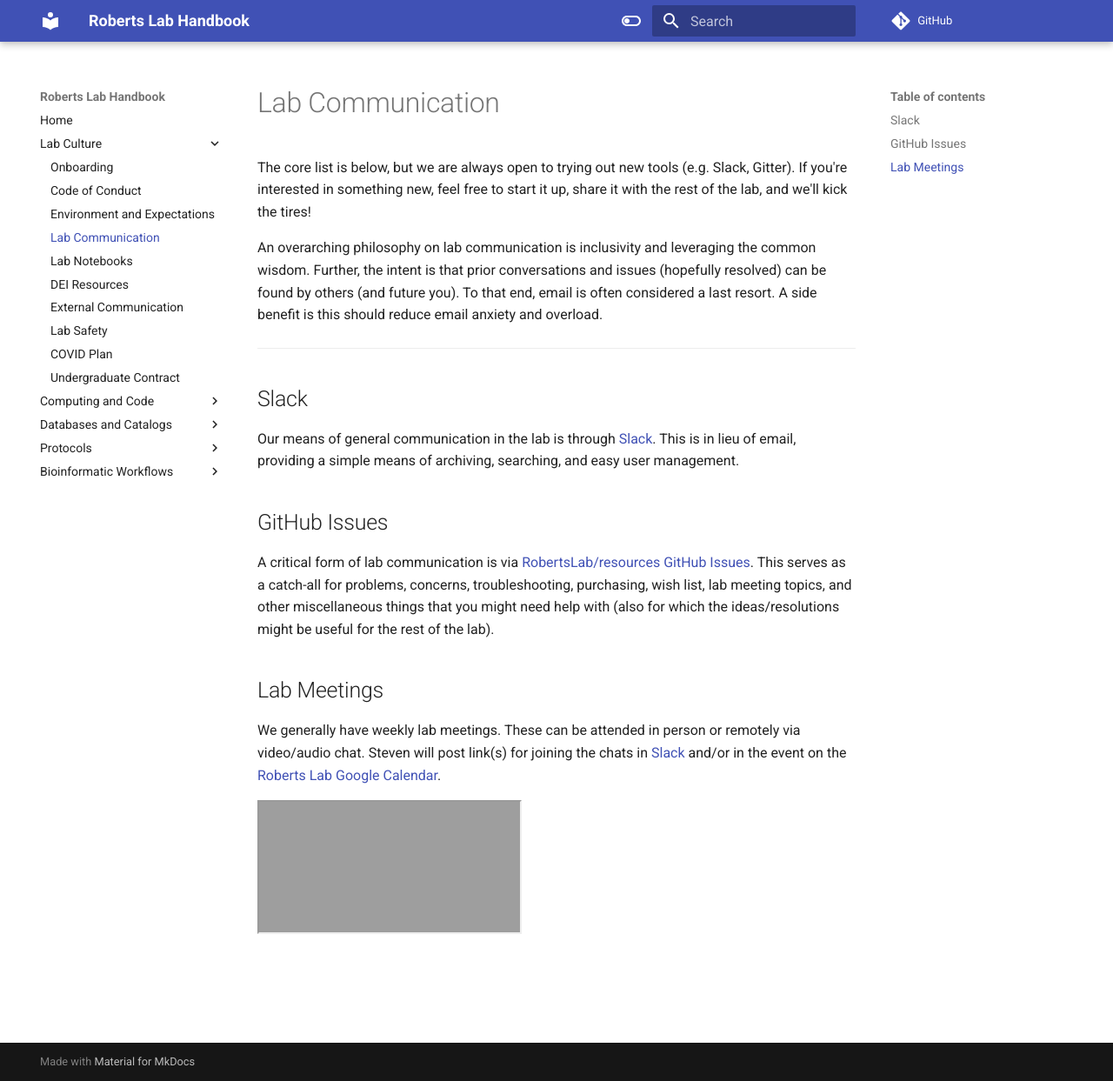
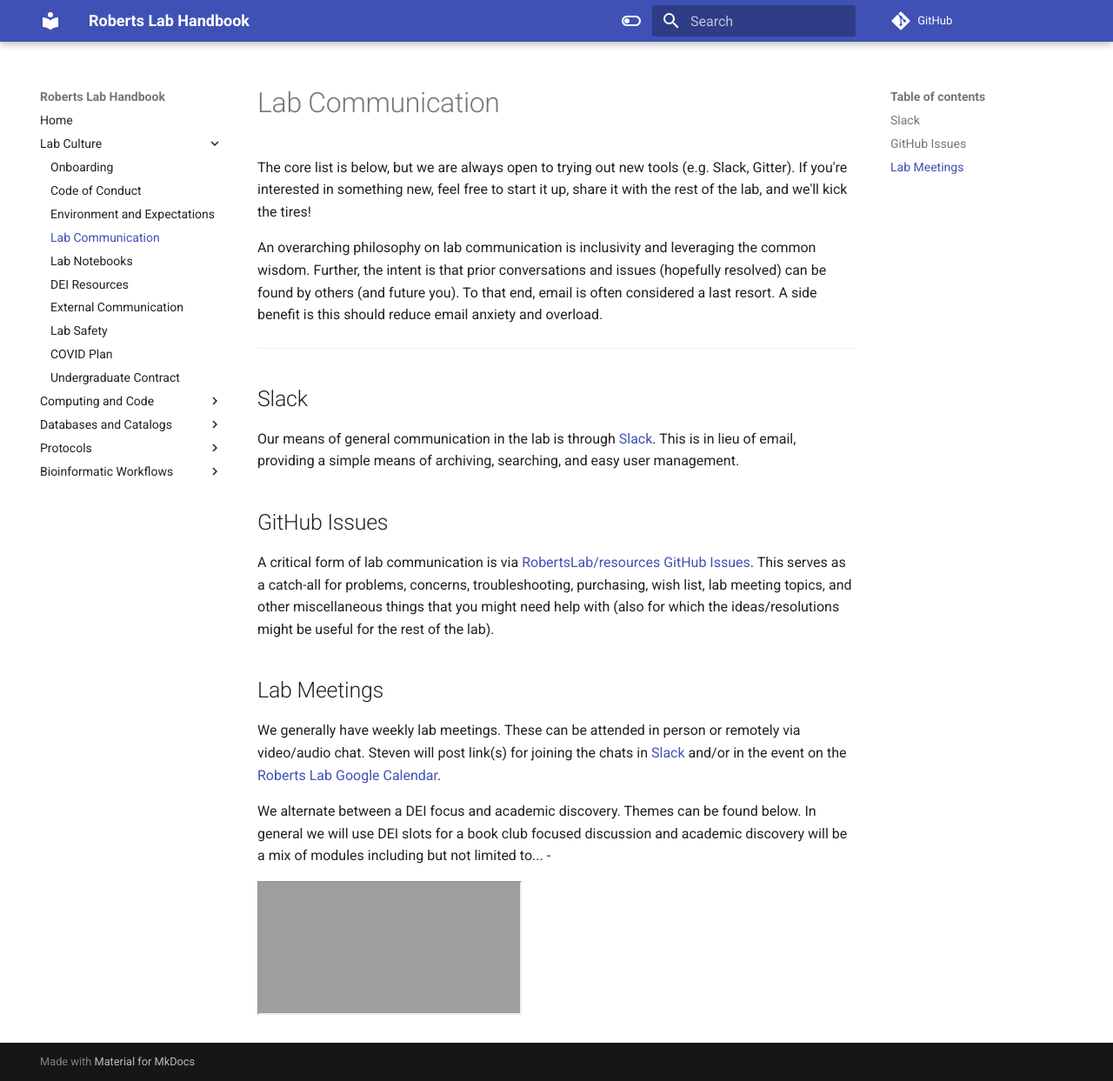
Before and after one commit to RobertsLab/resources, an MkDocs documentation site: the page built from docs/Lab-Communication.md, in a window 1280 px wide and 1243 px high. Shown: the whole window at 87% size. Built offline with MkDocs 1.6.1 and Material for MkDocs 9.7.7, drawn with Linux system fonts in a browser that asks for light colours; comment, search, counter and statistics services are not loaded; grey boxes are pictures that could not be loaded.

Commit message:
Update Lab-Communication.md

```diff
--- a/docs/Lab-Communication.md
+++ b/docs/Lab-Communication.md
@@ -15,4 +15,9 @@ A critical form of lab communication is via [RobertsLab/resources GitHub Issues]
 ## Lab Meetings
 We generally have weekly lab meetings. These can be attended in person or remotely via video/audio chat. Steven will post link(s) for joining the chats in [Slack](https://genefish.slack.com) and/or in the event on the [Roberts Lab Google Calendar](https://calendar.google.com/calendar/embed?src=mrc305%40gmail.com&ctz=America/Los_Angeles).
 
+We alternate between a DEI focus and academic discovery. Themes can be found below.
+In general we will use DEI slots for a book club focused discussion and academic discovery will be a mix of modules including but not limited to...
+-
+
+
 <iframe src="https://docs.google.com/spreadsheets/d/e/2PACX-1vSTNFZvm1UbyKlGU0nsiif4uJfV66V1Hovxmc2M0cMnKW-Kj7L60HVv4H3ipC5Nfl-I64dQlFdZFjwV/pubhtml?gid=0&amp;single=true&amp;widget=true&amp;headers=false"></iframe>
```
